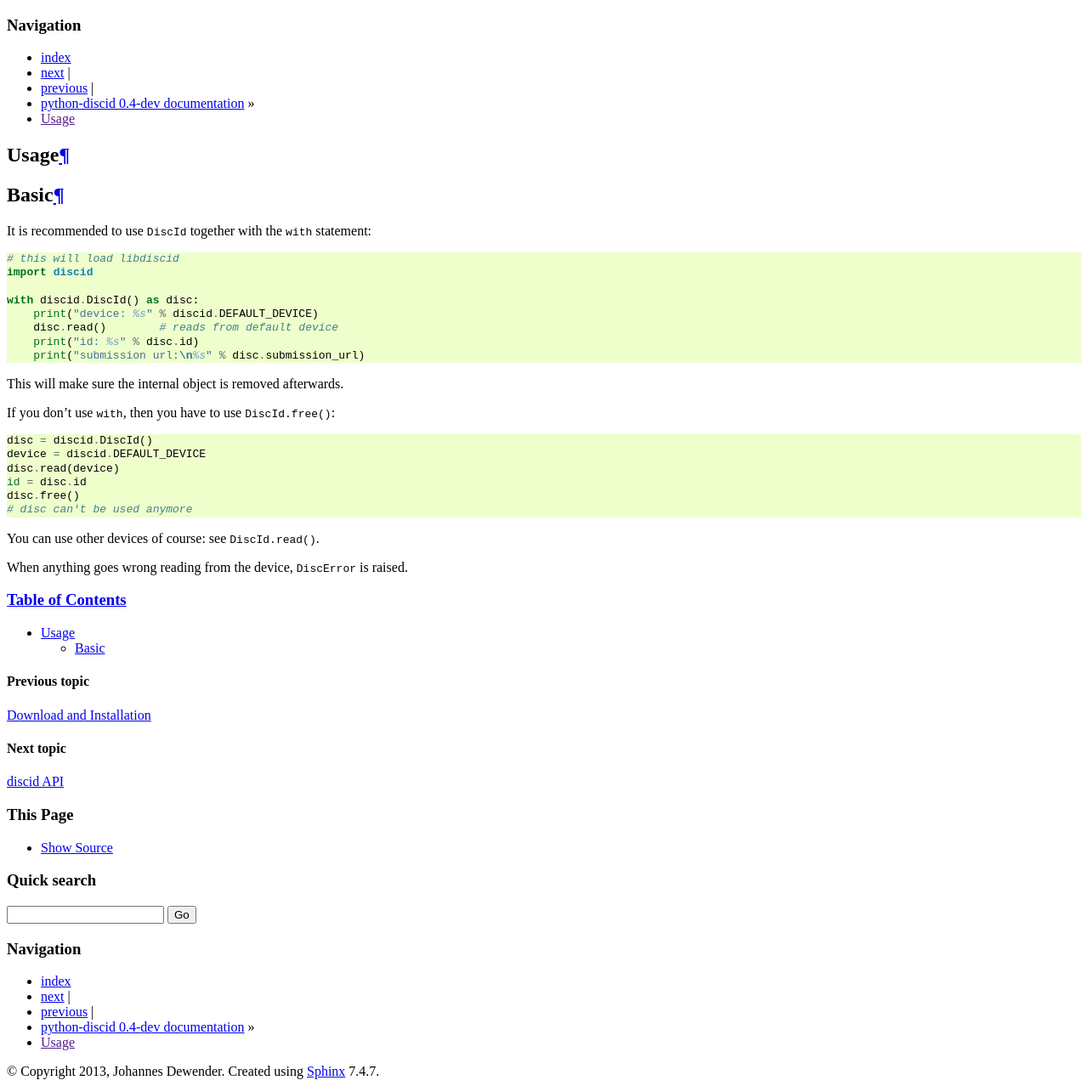
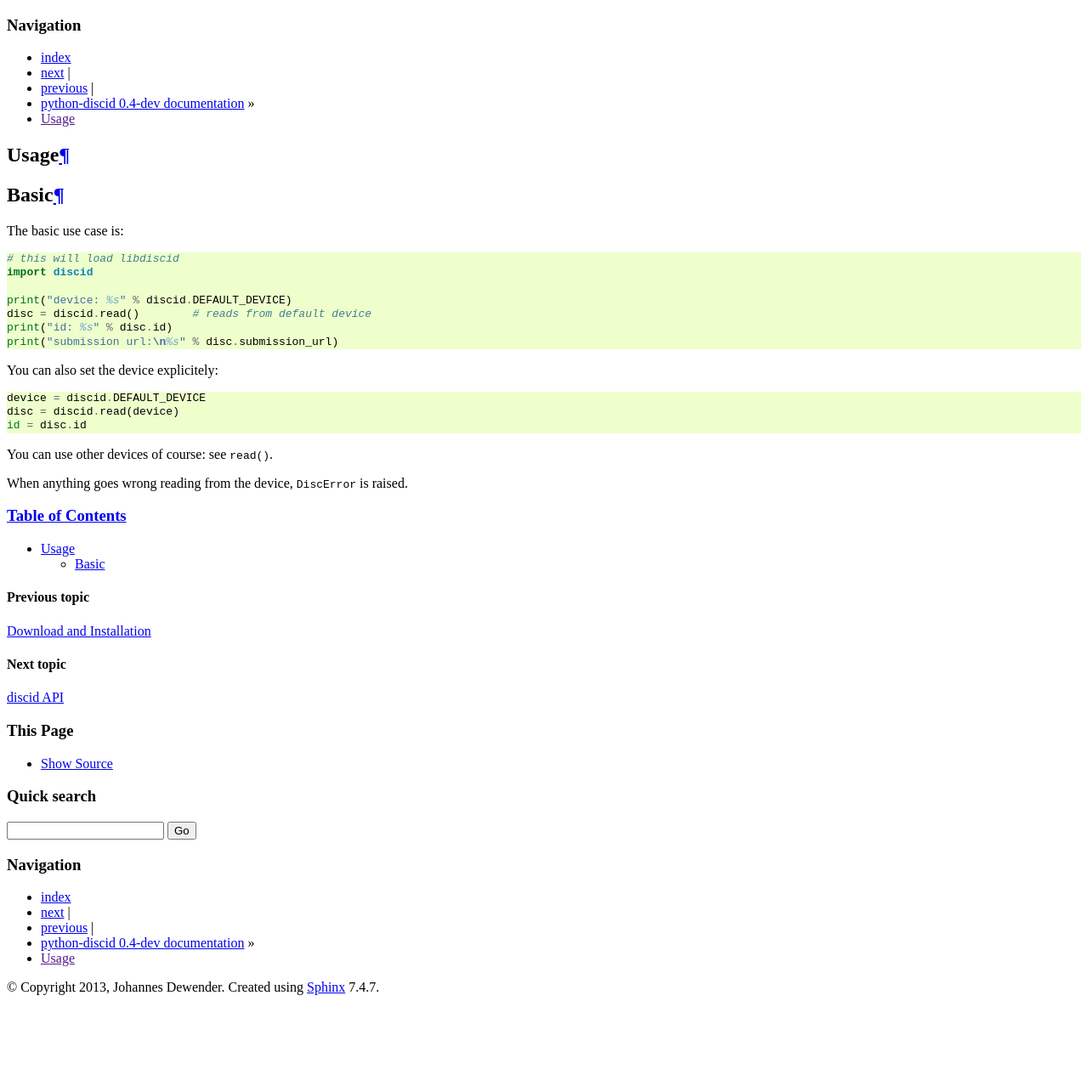
Before and after one commit to JonnyJD/python-discid, a Sphinx documentation site: the page built from doc/usage.rst, in a window 1280 px wide. Shown: the whole page at 85% size. Built offline with Sphinx 7.4.7, drawn with Linux system fonts in a browser that asks for light colours; after the commit the page ends 1179 px from its top, so only the background shows below that.

Commit message:
change examples to module level read()
This also means the DiscId() object is not mentioned in code directly
anymore.

```diff
--- a/doc/usage.rst
+++ b/doc/usage.rst
@@ -4,29 +4,22 @@ Usage
 Basic
 -----
 
-It is recommended to use :class:`DiscId` together
-with the :keyword:`with` statement::
+The basic use case is::
 
  # this will load libdiscid
  import discid
 
- with discid.DiscId() as disc:
-     print("device: %s" % discid.DEFAULT_DEVICE)
-     disc.read()        # reads from default device
-     print("id: %s" % disc.id)
-     print("submission url:\n%s" % disc.submission_url)
+ print("device: %s" % discid.DEFAULT_DEVICE)
+ disc = discid.read()        # reads from default device
+ print("id: %s" % disc.id)
+ print("submission url:\n%s" % disc.submission_url)
 
-This will make sure the internal object is removed afterwards.
+You can also set the device explicitely::
 
-If you don't use :keyword:`with`, then you have to use :func:`DiscId.free`::
+ device = discid.DEFAULT_DEVICE
+ disc = discid.read(device)
+ id = disc.id
 
- disc = discid.DiscId()
- device = discid.DEFAULT_DEVICE
- disc.read(device)
- id = disc.id
- disc.free()
- # disc can't be used anymore
-
-You can use other devices of course: see :func:`DiscId.read`.
+You can use other devices of course: see :func:`read`.
 
 When anything goes wrong reading from the device, :exc:`DiscError` is raised.
```
Also changed, not shown: README.rst (+4 -5 lines).
